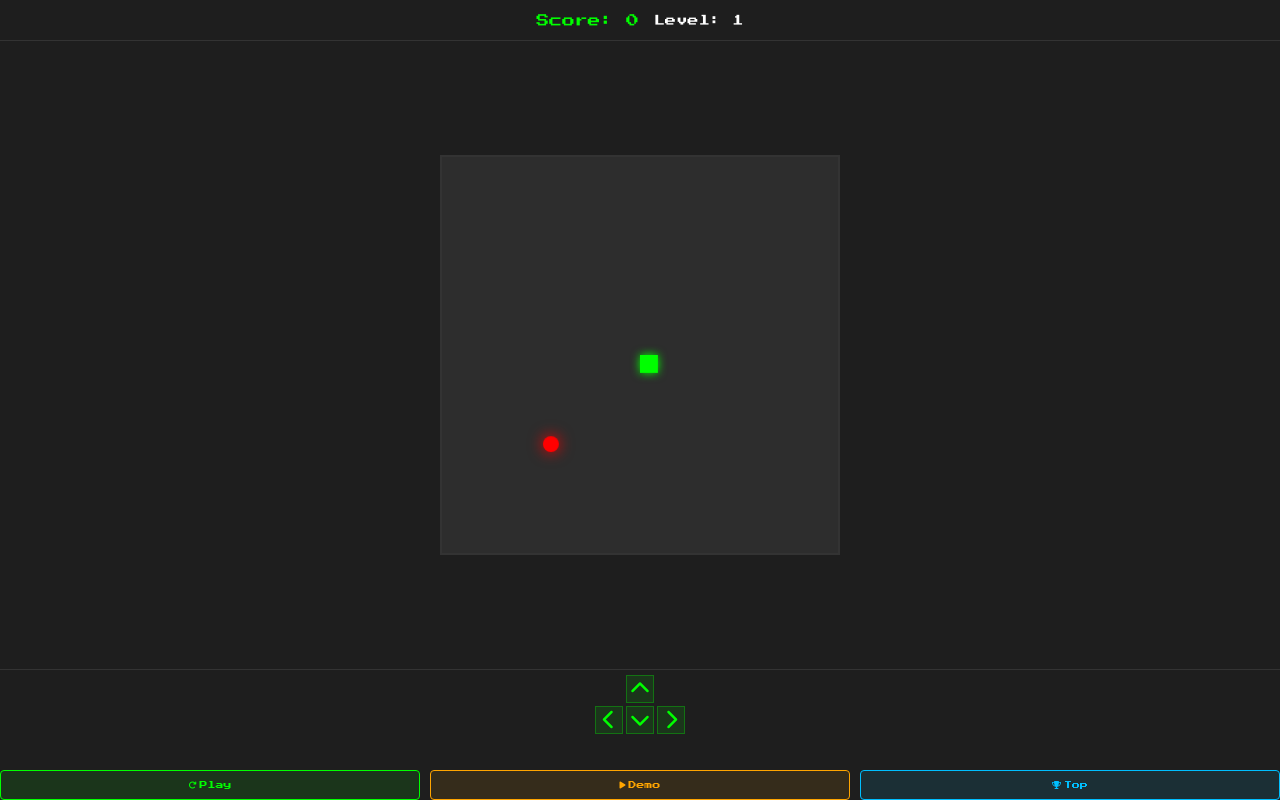
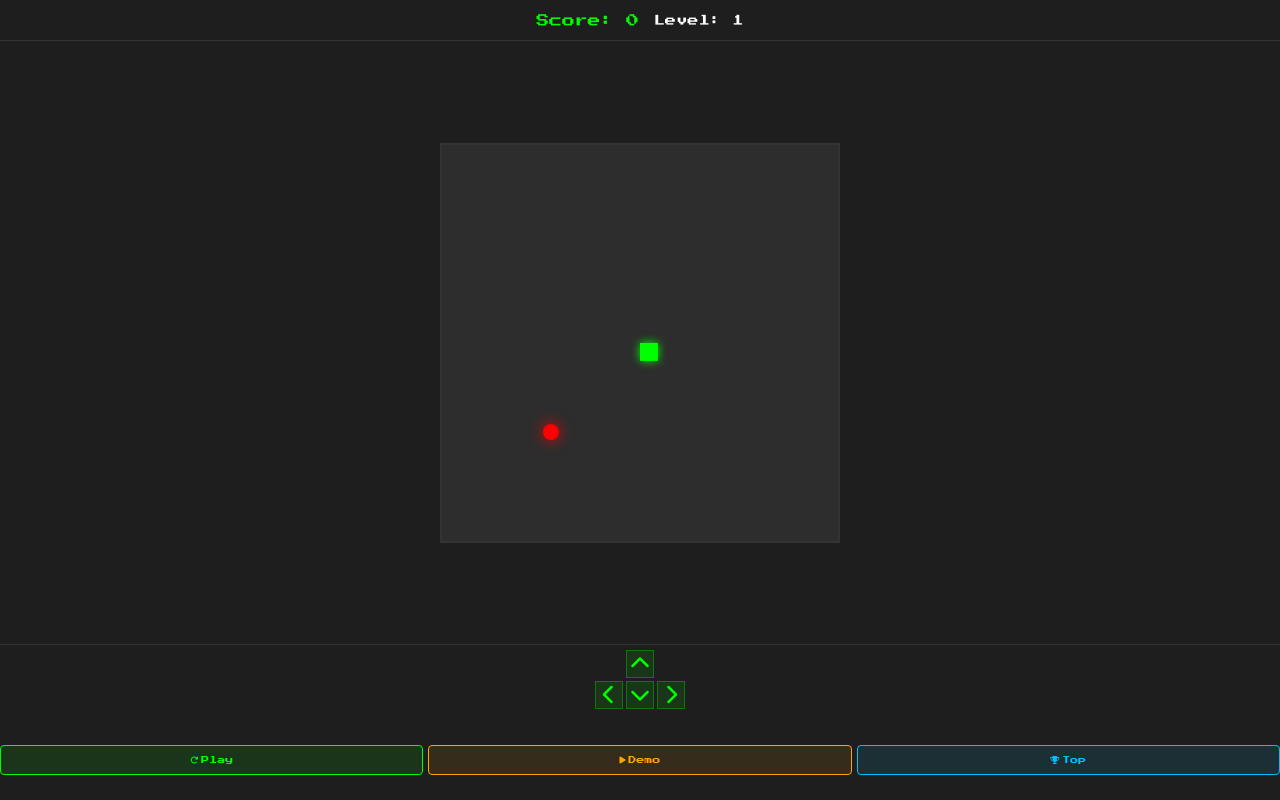
Before and after one commit to egemenguney/snake_game, a website: page public/index.html in a window 1280 px wide. Drawn offline with Linux system fonts and the light colour scheme; no server answers.

Commit message:
Updated layout and controls

```diff
--- a/public/index.html
+++ b/public/index.html
@@ -51,6 +51,7 @@
                     <i class="fas fa-trophy"></i> Top
                 </button>
             </div>
+            <div></div>
     </div>
 
     <!-- Leaderboard Modal -->
--- a/public/styles.css
+++ b/public/styles.css
@@ -117,8 +117,8 @@ html, body {
     display: flex; /* Yatay sıralama için */
     flex-direction: row;
     justify-content: center;
-    gap: 10px;
-    height: 100%;
+    gap: 5px;
+    padding-bottom: 25px;
 }
 
 /* Game button styling */
```
